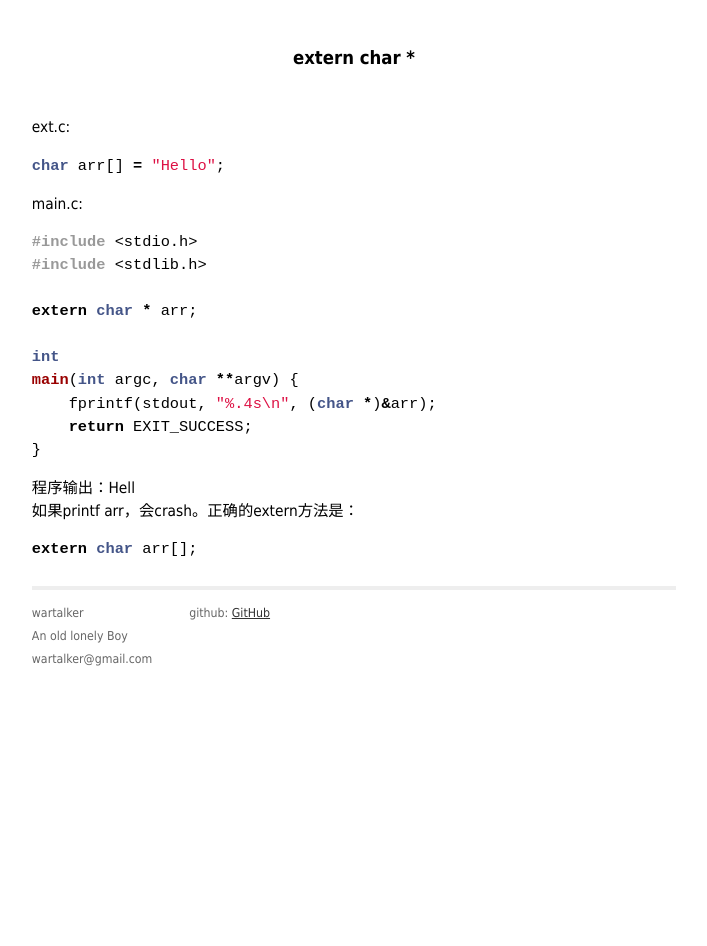
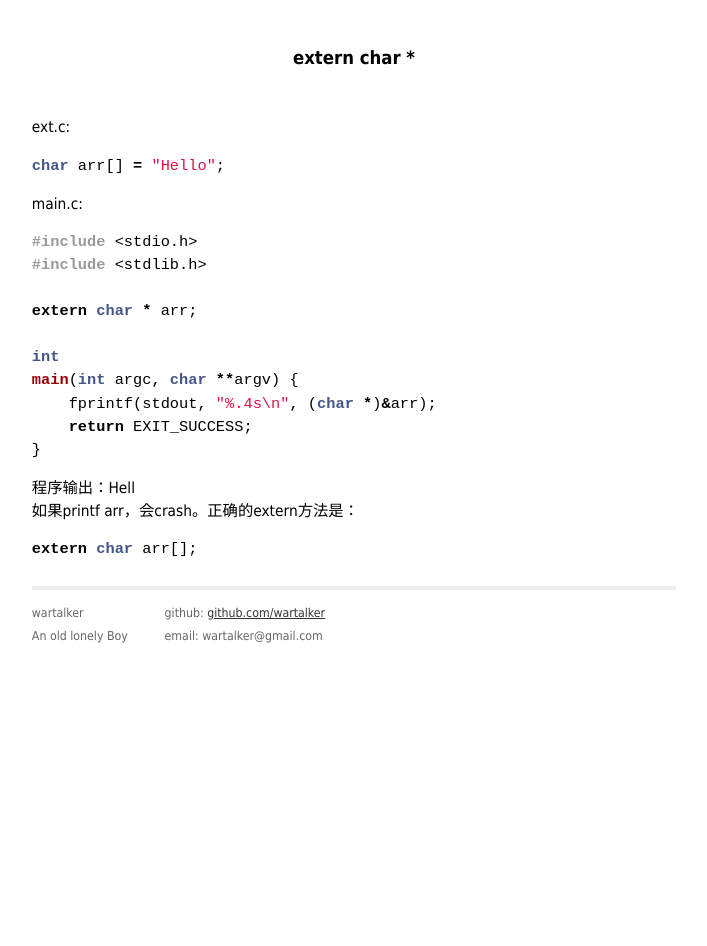
Before and after one commit to alone-walker/alone-walker.github.com, a Jekyll site: the page built from _posts/2013-08-16-cext.md, in a window 1280 px wide. Shown: the whole page, without its empty margins (286-993 px from the left). Built offline with Jekyll 4.4.1, drawn with Linux system fonts in a browser that asks for light colours; Markdown is read by kramdown in place of the engine named in the settings.

Commit message:
template

```diff
--- a/_layouts/template.html
+++ b/_layouts/template.html
@@ -31,15 +31,15 @@
                 <p>
                   {{site.uname}}<br />
                   An old lonely Boy<br />
-                  {{site.email}}
                 </p>
               </div>
               <div class="contact">
                 <p>
+                  github: <a href="http://github.com/wartalker/">github.com/wartalker</a><br />
+                  email: {{site.email}}
                   <!--
-                  <a href="http://github.com/wartalker/">github.com/wartalker</a><br />
+                  github: <a href="http://{{site.github}}/">{{site.github}}</a><br />
                   -->
-                  github: <a href="http://{{site.github}}/">{{site.github}}</a><br />
                   <!--
                   <a href="http://twitter.com/yourusername/">twitter.com/yourusername</a><br />
                   -->
```
